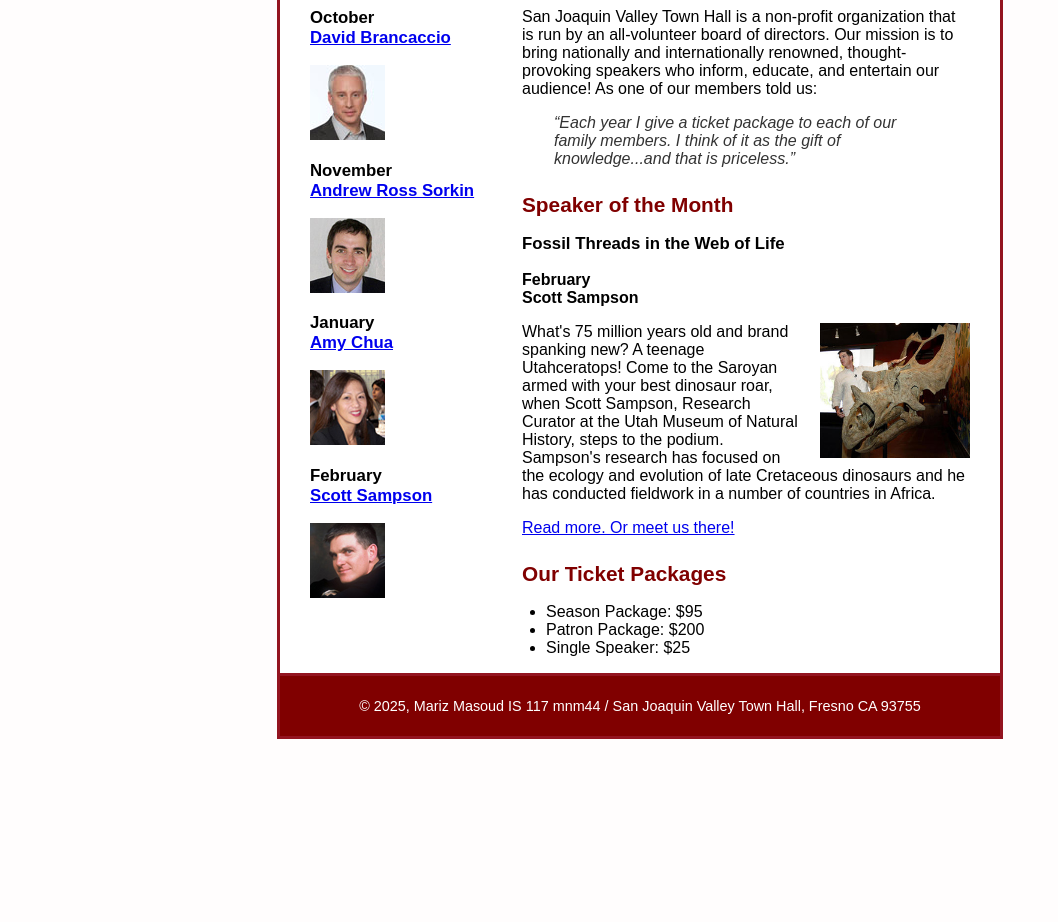
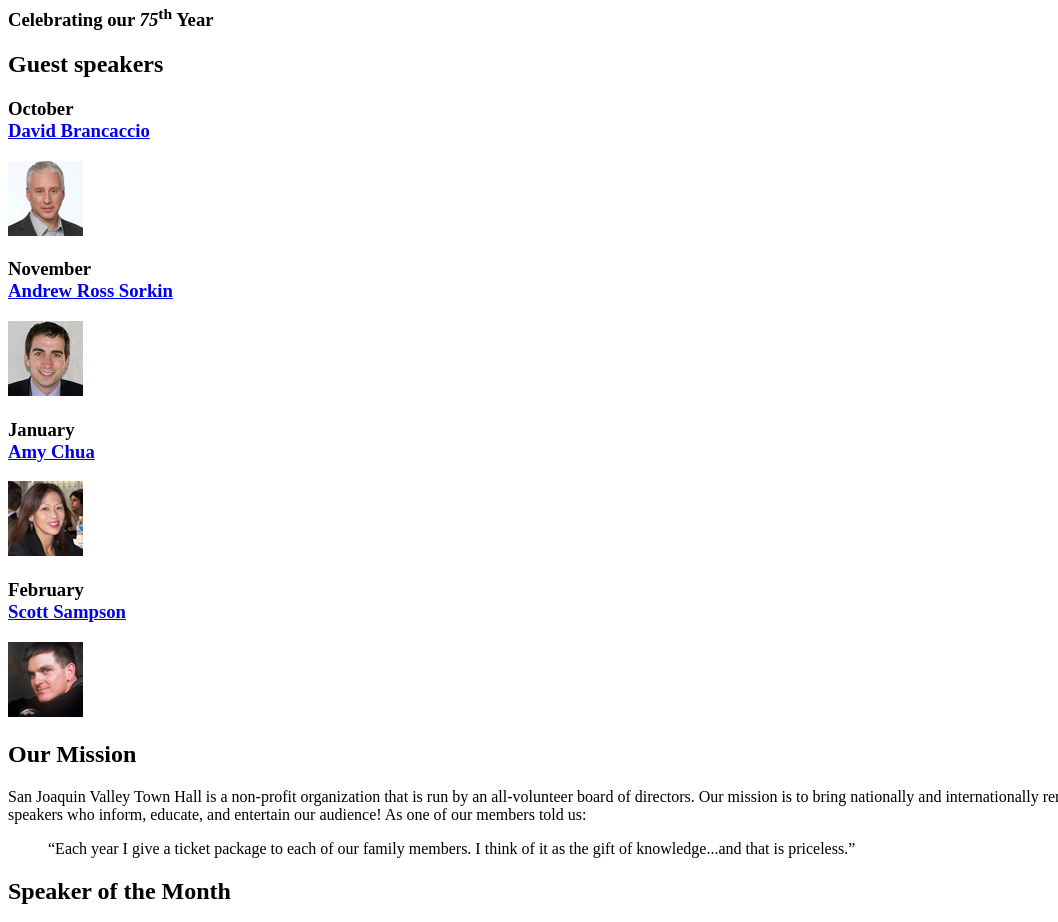
Before and after one commit to Marizm85/A08, a plain HTML site: page index.html in a window 1280 px wide. Shown: the part 200-1122 px from the top of the page, without its empty margins (0-1058 px from the left). Before the commit the page ends 939 px from the top, so only its background shows below. Drawn offline with Linux system fonts and the light colour scheme.

Commit message:
Update style.css

```diff
--- a/style.css
+++ b/style.css
@@ -1,143 +1,103 @@
-:root {
-  --main-color: #800000;
-  --border-color: #931420;
-}
+<!DOCTYPE html>
+<html lang="en">
+  <head>
+    <meta charset="UTF-8" />
+    <meta name="viewport" content="width=device-width, initial-scale=1.0" />
+    <title>San Joaquin Valley Town Hall</title>
+    <link rel="stylesheet" href="style.css" />
+  </head>
+  <body>
+    <div class="container">
+      <header>
+        <img src="images/tlogo.png" alt="Town Hall Logo" />
+        <hgroup>
+          <h2>San Joaquin Valley Town Hall</h2>
+          <h3>Celebrating our <em class="shadow">75</em><sup>th</sup> Year</h3>
+        </hgroup>
+      </header>
 
-html {
-  background-color: #fffdfd;
-  margin: 0;
-  padding: 0;
-}
+      <main>
+        <div class="left-column">
+          <h2>Guest speakers</h2>
 
-body {
-  width: 720px;
-  margin: 0 auto;
-  border: 3px solid var(--border-color);
-  background-color: white;
-  font-family: Arial, Helvetica, sans-serif;
-  padding: 0;
-}
+          <h3>
+            October<br />
+            <a href="speakers/brancaccio.html">David Brancaccio</a>
+          </h3>
+          <img src="images/brancaccio (1).png" alt="David Brancaccio photo" />
 
-/* HEADER with gradient */
-header {
-  background: linear-gradient(30deg, #f6bb73 0%, #f6bb73 30%, white 50%, #f6bb73 80%, #f6bb73 100%);
-  border-bottom: 3px solid var(--border-color);
-  padding: 1.5em 30px 2em;
-  display: flex;
-  align-items: center;
-  gap: 20px;
-}
+          <h3>
+            November<br />
+            <a href="speakers/sorkin.html">Andrew Ross Sorkin</a>
+          </h3>
+          <img src="images/sorkin75.jpg" alt="Andrew Ross Sorkin photo" />
 
-header img {
-  height: 80px;
-}
+          <h3>
+            January<br />
+            <a href="speakers/chua.html">Amy Chua</a>
+          </h3>
+          <img src="images/chua75.jpg" alt="Amy Chua photo" />
 
-header hgroup {
-  display: flex;
-  flex-direction: column;
-  justify-content: center;
-}
+          <h3>
+            February<br />
+            <a href="speakers/sampson.html">Scott Sampson</a>
+          </h3>
+          <img src="images/sampson.jpg" alt="Scott Sampson photo" />
 
-header h2 {
-  color: var(--main-color);
-  margin: 0;
-}
+          <p><a href="/A08/index.html">Return to Homepage</a></p>
+        </div>
 
-header h3 {
-  margin: 0;
-  font-weight: normal;
-  padding-top: 0.5em;
-}
+        <div class="right-column">
+          <section>
+            <article>
+              <h3>Fossil Threads in the Web of Life</h3>
+              <p><strong>February<br>Scott Sampson</strong></p>
+              <img src="images/samdino.jpg" alt="Scott Sampson presenting with dinosaur" style="float: right; margin-left: 15px; width: 150px;" />
+              <p>
+                What's 75 million years old and brand spanking new? A teenage
+                Utahceratops! Come to the Saroyan armed with your best dinosaur
+                roar, when Scott Sampson, Research Curator at the Utah Museum of
+                Natural History, steps to the podium. Sampson's research has focused
+                on the ecology and evolution of late Cretaceous dinosaurs and he has
+                conducted fieldwork in a number of countries in Africa.
+              </p>
+              <p>
+                Scott Sampson is a Canadian-born paleontologist who received his
+                Ph.D. in zoology from the University of Toronto. His doctoral work
+                focused on two new species of ceratopsids (horned dinosaurs) from
+                the Late Cretaceous of Montana, as well as the growth and function
+                of ceratopsid horns and frills.
+              </p>
+              <p>
+                Following graduation in 1993, Sampson spent a year working at the
+                American Museum of Natural History in New York City, followed by
+                five years as assistant professor of anatomy at the New York College
+                of Osteopathic Medicine on Long Island. He arrived at the University
+                of Utah accepting a dual position as assistant professor in the
+                Department of Geology and Geophysics and curator of vertebrate
+                paleontology at the Utah Museum of Natural History. His research
+                interests largely revolve around the phylogenetics, functional
+                morphology, and evolution of Late Cretaceous dinosaurs.
+              </p>
+              <p>
+                In addition to his museum and laboratory-based studies, Sampson has
+                conducted paleontological work in Zimbabwe, South Africa, and
+                Madagascar, as well as the United States and Canada. He was also the
+                on-air host for the Discovery Channel's Dinosaur Planet and recently
+                completed a book, <em>Dinosaur Odyssey: Fossil Threads in the Web of
+                Life</em>, which is one of the most comprehensive surveys of dinosaurs
+                and their worlds to date.
+              </p>
+            </article>
+          </section>
+        </div>
+      </main>
 
-/* MAIN */
-main {
-  display: flex;
-  flex-direction: row;
-  padding: 0 30px;
-  gap: 20px;
-}
-
-.left-column {
-  width: 30%;
-}
-
-.right-column {
-  width: 70%;
-}
-
-main h1 {
-  font-size: 150%;
-  color: var(--main-color);
-  border: double 3px var(--border-color);
-  border-radius: 15px;
-  box-shadow: 5px 5px 8px var(--border-color);
-  padding: 0.5em;
-  text-align: center;
-  margin-top: 1.5em;
-}
-
-main h2 {
-  color: var(--main-color);
-  font-size: 130%;
-  margin-top: 1.2em;
-}
-
-main h3 {
-  font-size: 105%;
-  margin-top: 1em;
-}
-
-blockquote {
-  font-style: italic;
-  margin-left: 2em;
-  color: #333;
-}
-
-ul {
-  padding-left: 1.5em;
-}
-
-/* Custom underline styles */
-.speaker-heading {
-  border-bottom: 2px solid var(--border-color);
-  padding-bottom: 0.2em;
-  margin-bottom: 0.5em;
-}
-
-.readmore-link {
-  border-bottom: 1px solid var(--border-color);
-  padding-bottom: 2px;
-  text-decoration: none;
-  color: var(--main-color);
-}
-
-/* PADDING FIXES */
-header h2, header h3 {
-  padding-left: 1.5em;
-  padding-right: 2em;
-}
-
-main h2, main h3 {
-  padding-left: 0;
-  padding-right: 0;
-}
-
-/* LINKS */
-a:hover,
-a:focus {
-  font-style: italic;
-}
-
-em.shadow {
-  text-shadow: 1px 1px var(--main-color);
-}
-
-/* FOOTER */
-footer {
-  background-color: var(--main-color);
-  color: white;
-  border-top: 3px solid var(--border-color);
-  padding: 0.5em 30px;
-  font-size: 90%;
-  text-align: center;
-}
+      <footer>
+        <p>
+          &copy; 2025, Mariz Masoud IS 117 mnm44 / San Joaquin Valley Town Hall, Fresno CA 93755
+        </p>
+      </footer>
+    </div>
+  </body>
+</html>
```
